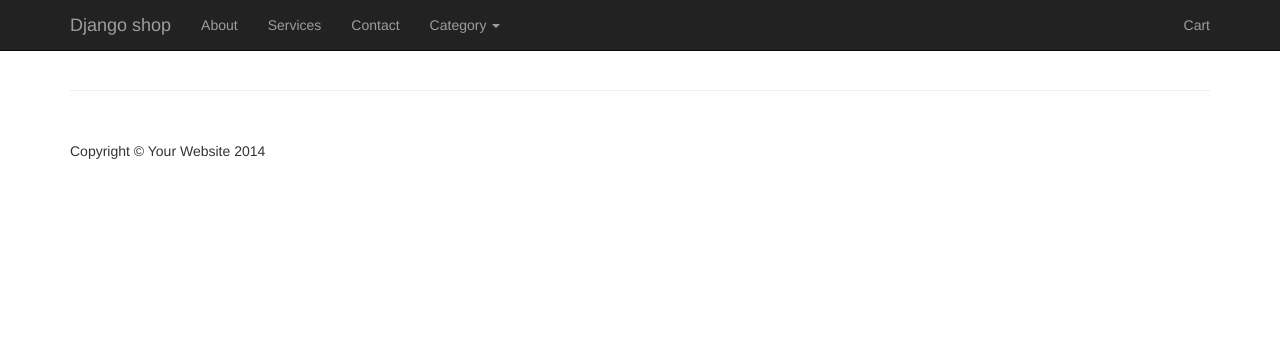
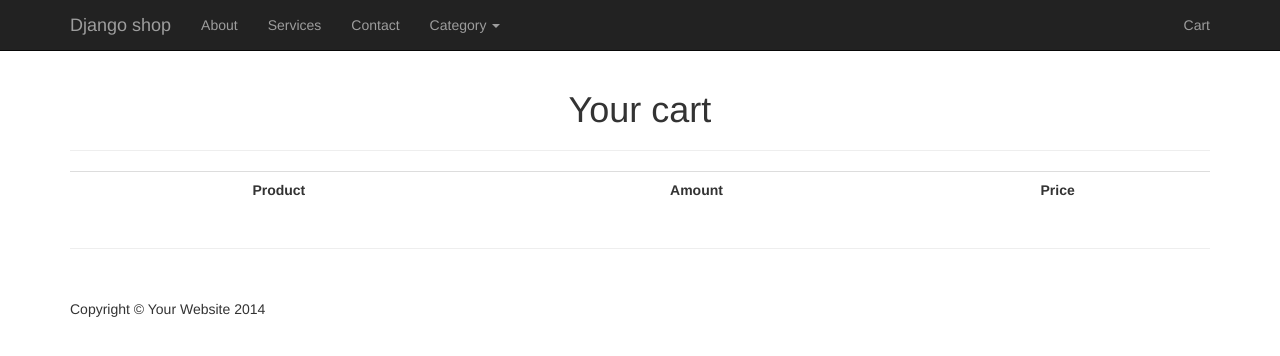
Before and after one commit to AlieksieievYurii/DjangoShop, a Django app: page /cart/ in a window 1280 px wide. Shown: the top 356 px of the page. Run offline with Django 3.2, Linux system fonts and the light colour scheme; data that the repository does not hold is empty; some libraries are stand-ins or nearby versions.

Commit message:
Add some view to the cart.html

```diff
--- a/WebShop/accomap/templates/cart.html
+++ b/WebShop/accomap/templates/cart.html
@@ -1,4 +1,20 @@
 {% extends 'base.html' %}
 
 {% block content %}
+<h1 class="text-center">Your cart</h1>
+<hr>
+<table class="table">
+    <tr>
+        <th class="text-center"><strong>Product</strong></th>
+        <th class="text-center"><strong>Amount</strong></th>
+        <th class="text-center"><strong>Price</strong></th>
+    </tr>
+    {% for item in cart.items.all %}
+    <tr>
+        <th class="text-center">{{ item.product.title }}</th>
+        <th class="text-center">{{ item.qty }}</th>
+        <th class="text-center">{{ item.item_total }}</th>
+    </tr>
+    {% endfor %}
+</table>
 {% endblock content %}
```
